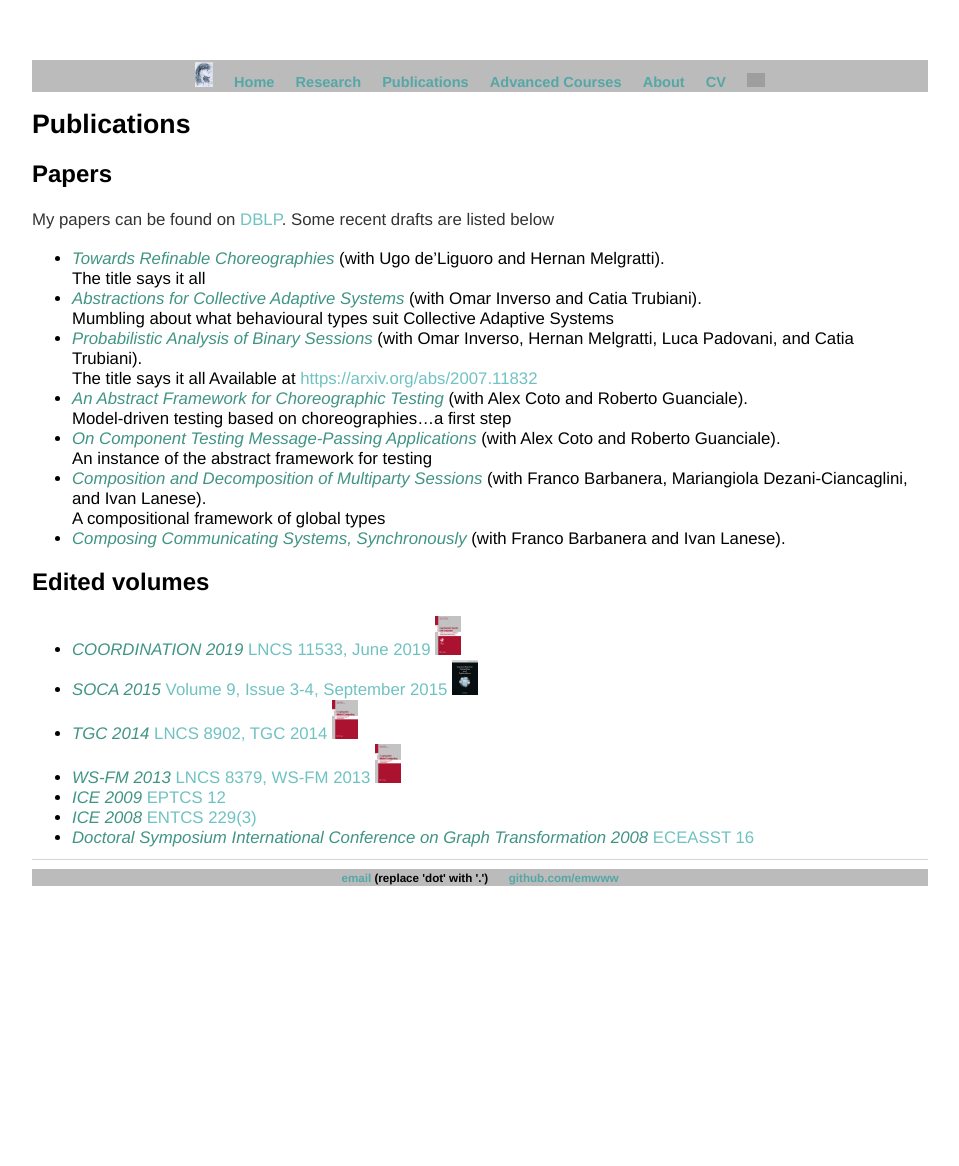
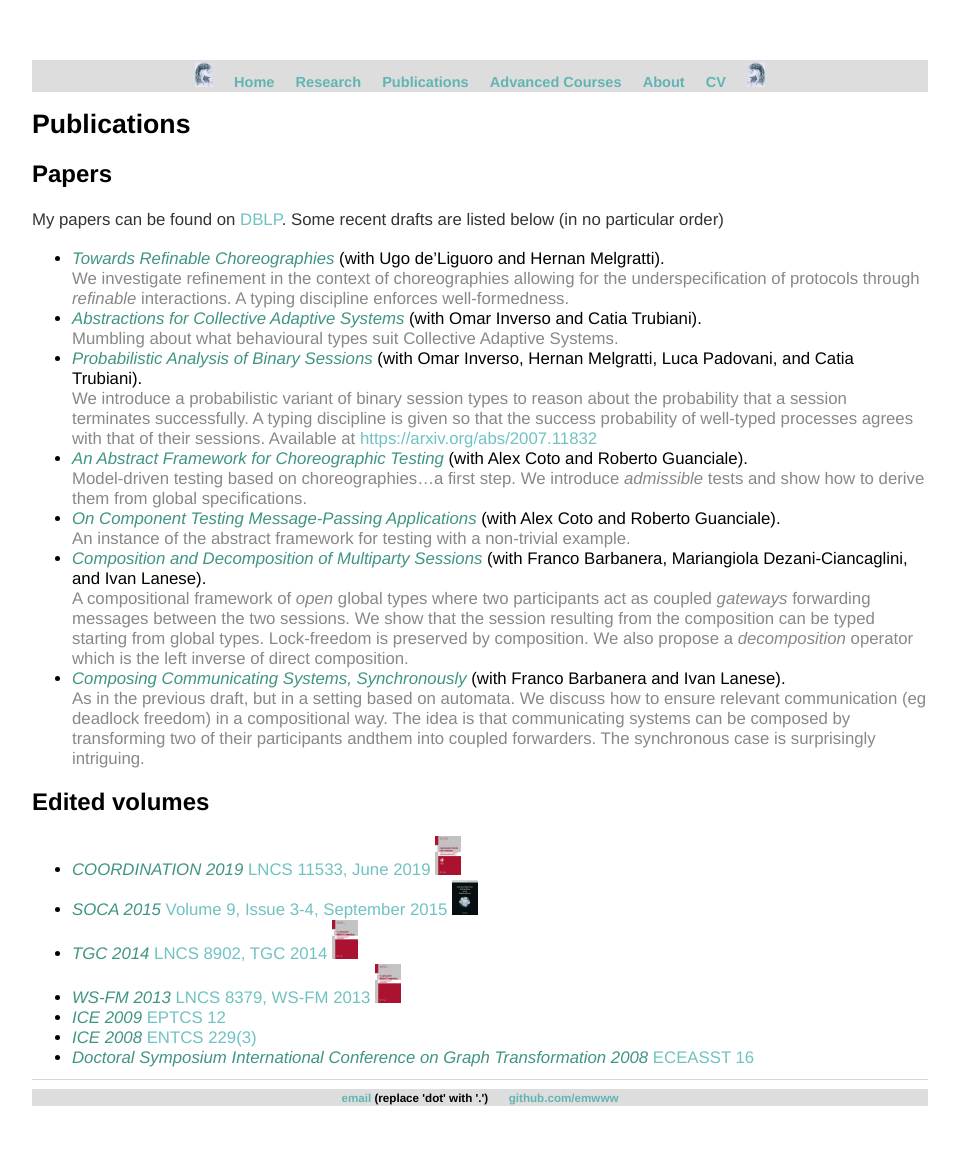
Before and after one commit to eMwww/home, a Jekyll site: the page built from papers/index.md, in a window 1280 px wide. Shown: the whole page, without its empty margins (160-1119 px from the left). Built offline with Jekyll 4.4.1, drawn with Linux system fonts in a browser that asks for light colours; our own code applies the rules of GitHub Pages for plain Markdown files; before the commit the page ends 946 px from its top, so only the background shows below that; grey boxes are pictures that could not be loaded.

Commit message:
improving layout

```diff
--- a/_data/drafts.yml
+++ b/_data/drafts.yml
@@ -1,34 +1,34 @@
 - title: Towards Refinable Choreographies
   author: Ugo de'Liguoro  and Hernan Melgratti
-  descr: The title says it all
+  descr: We investigate refinement in the context of choreographies allowing for the underspecification of protocols through _refinable_ interactions. A typing discipline enforces well-formedness.
   url:
 
 - title: Abstractions for Collective Adaptive Systems
   author: Omar Inverso and Catia Trubiani
-  descr: Mumbling about what behavioural types suit Collective Adaptive Systems
+  descr: Mumbling about what behavioural types suit Collective Adaptive Systems.
   url:
 
 - title: Probabilistic Analysis of Binary Sessions
   author: Omar Inverso, Hernan Melgratti, Luca Padovani, and Catia Trubiani
-  descr: The title says it all
+  descr:   We introduce a probabilistic variant of binary session types to reason about the probability that a session terminates successfully. A typing discipline is given so that the success probability of well-typed processes agrees with that of their sessions.
   url: https://arxiv.org/abs/2007.11832
 
 - title: An Abstract Framework for Choreographic Testing
   author: Alex Coto and Roberto Guanciale
-  descr: Model-driven testing based on choreographies...a first step
+  descr: Model-driven testing based on choreographies...a first step. We introduce _admissible_ tests and show how to derive them from global specifications.
   url:
 
 - title: On Component Testing Message-Passing Applications
   author: Alex Coto and Roberto Guanciale
-  descr: An instance of the abstract framework for testing
+  descr: An instance of the abstract framework for testing with a non-trivial example.
   url:
 
 - title: Composition and Decomposition of Multiparty Sessions
   author: Franco Barbanera, Mariangiola Dezani-Ciancaglini, and Ivan Lanese
-  descr: A compositional framework of global types
+  descr: A compositional framework of _open_ global types where two participants act as coupled _gateways_ forwarding messages between the two sessions. We show that the session resulting from the composition can be typed starting from global types. Lock-freedom is preserved by composition. We also propose a _decomposition_ operator which is the left inverse of direct composition.
   url:
 
 - title: Composing Communicating Systems, Synchronously
   author: Franco Barbanera and Ivan Lanese
-  desc: As in the previous draft, but in a setting based on automata
+  descr: As in the previous draft, but in a setting based on automata. We discuss how to ensure relevant communication (eg deadlock freedom) in a compositional way. The idea is that communicating systems can be composed by transforming two of their participants andthem into coupled forwarders. The synchronous case is surprisingly intriguing.
   url:
--- a/css/main.css
+++ b/css/main.css
@@ -10,7 +10,7 @@ nav ul, footer ul {
 	 text-align:center;
     list-style: none;
     font-weight: bold;
-	 background-color: #bbbbbb;
+	 background-color: #dddddd;
 }
 
 nav ul li, footer ul li {
--- a/papers/index.md
+++ b/papers/index.md
@@ -8,13 +8,13 @@ content: true
 ## Papers
 My papers can be found on
 [DBLP](http://www.informatik.uni-trier.de/~ley/pers/hd/t/Tuosto:Emilio.html).
-Some recent drafts are listed below
+Some recent drafts are listed below (in no particular order)
 
 {% assign items = site.data.drafts %}
 {% for n in items %}
 - *{{ n.title }}*{: style="color:  #117a65; opacity: 0.80;" }
   (with {{ n.author }}).
-  {{ n.descr }}    {% if n.url %} Available at [{{ n.url }}](here) {% endif %}{% endfor %}
+  <span markdown="1" style="color:#888888">{{ n.descr }} {% if n.url %} Available at [{{ n.url }}](here) {% endif %}{% endfor %}</span>
 
 
 ## Edited volumes
```
Also changed, not shown: index.md (+7 -5 lines), avatar_scholar_256.png (added), dblp.png (added), em.jpg (added), orcid.png (added).
